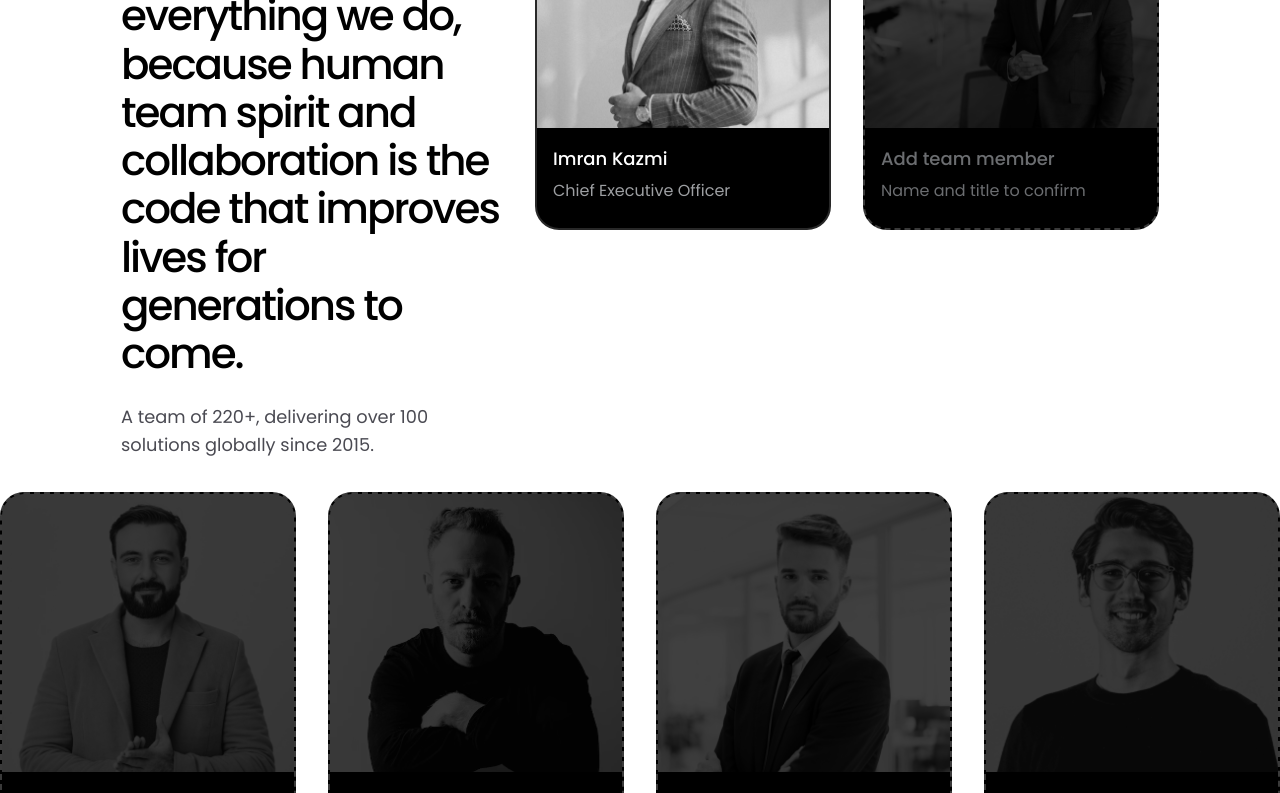
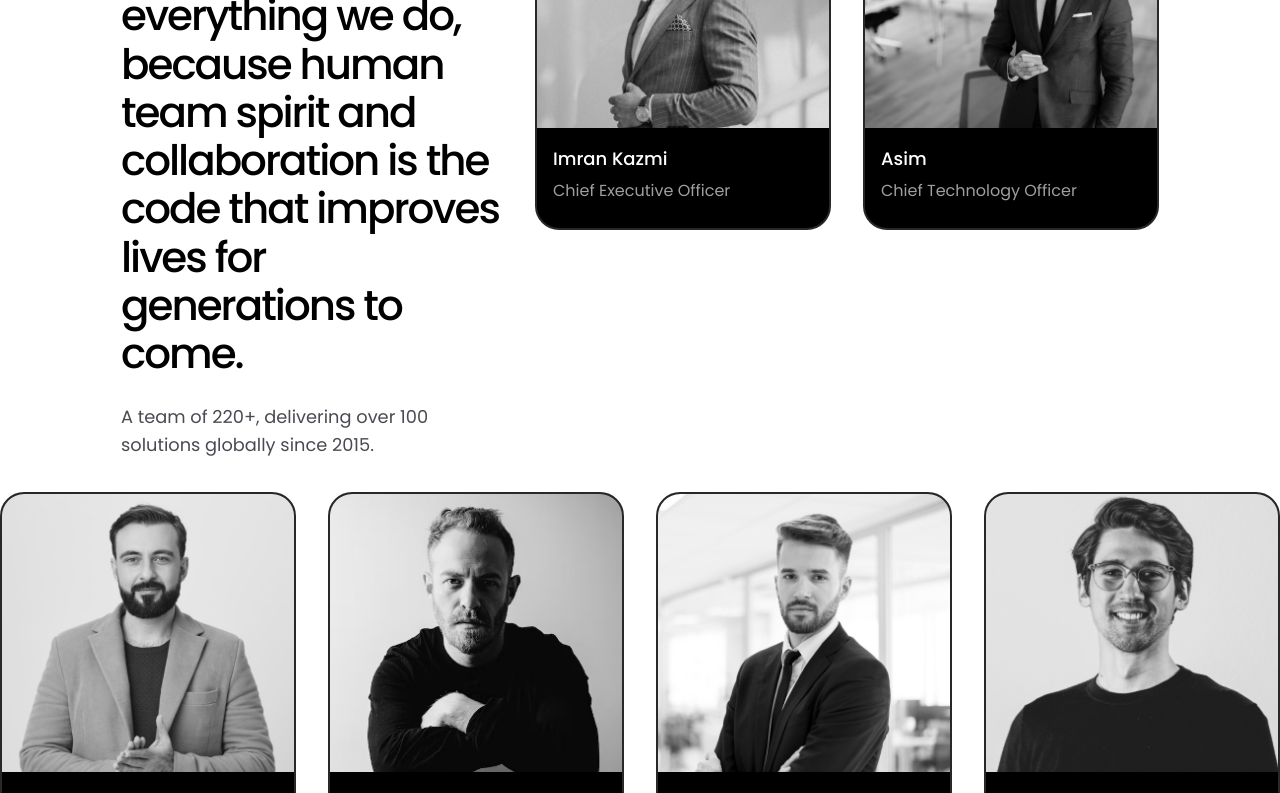
Before and after one commit to Pivot-Point-AI/meeramtechpk, a Next.js app: page /who-we-are in a window 1280 px wide. Shown: the part 3320-4113 px from the top of the page. Built offline with nearby package versions, Linux system fonts and the light colour scheme; a web font is replaced by a local one.

Commit message:
feat: update team members with correct names and roles

```diff
--- a/src/data/team.ts
+++ b/src/data/team.ts
@@ -41,9 +41,9 @@ export const team: TeamMember[] = [
     role: "Chief Executive Officer",
     image: "/images/about/team/team-1.png",
   },
-  { name: "", role: "", image: "/images/about/team/team-2.png", unconfirmed: true },
-  { name: "", role: "", image: "/images/about/team/team-3.png", unconfirmed: true },
-  { name: "", role: "", image: "/images/about/team/team-4.png", unconfirmed: true },
-  { name: "", role: "", image: "/images/about/team/team-5.png", unconfirmed: true },
-  { name: "", role: "", image: "/images/about/team/team-6.png", unconfirmed: true },
+  { name: "Asim", role: "Chief Technology Officer", image: "/images/about/team/team-2.png" },
+  { name: "Farat", role: "Chief Operations Officer", image: "/images/about/team/team-3.png" },
+  { name: "Saim", role: "Sales Director", image: "/images/about/team/team-4.png"},
+  { name: "Smith James", role: "Marketing Manager", image: "/images/about/team/team-5.png"},
+  { name: "Bob Johnson", role: "Finance Manager", image: "/images/about/team/team-6.png" },
 ];
```
